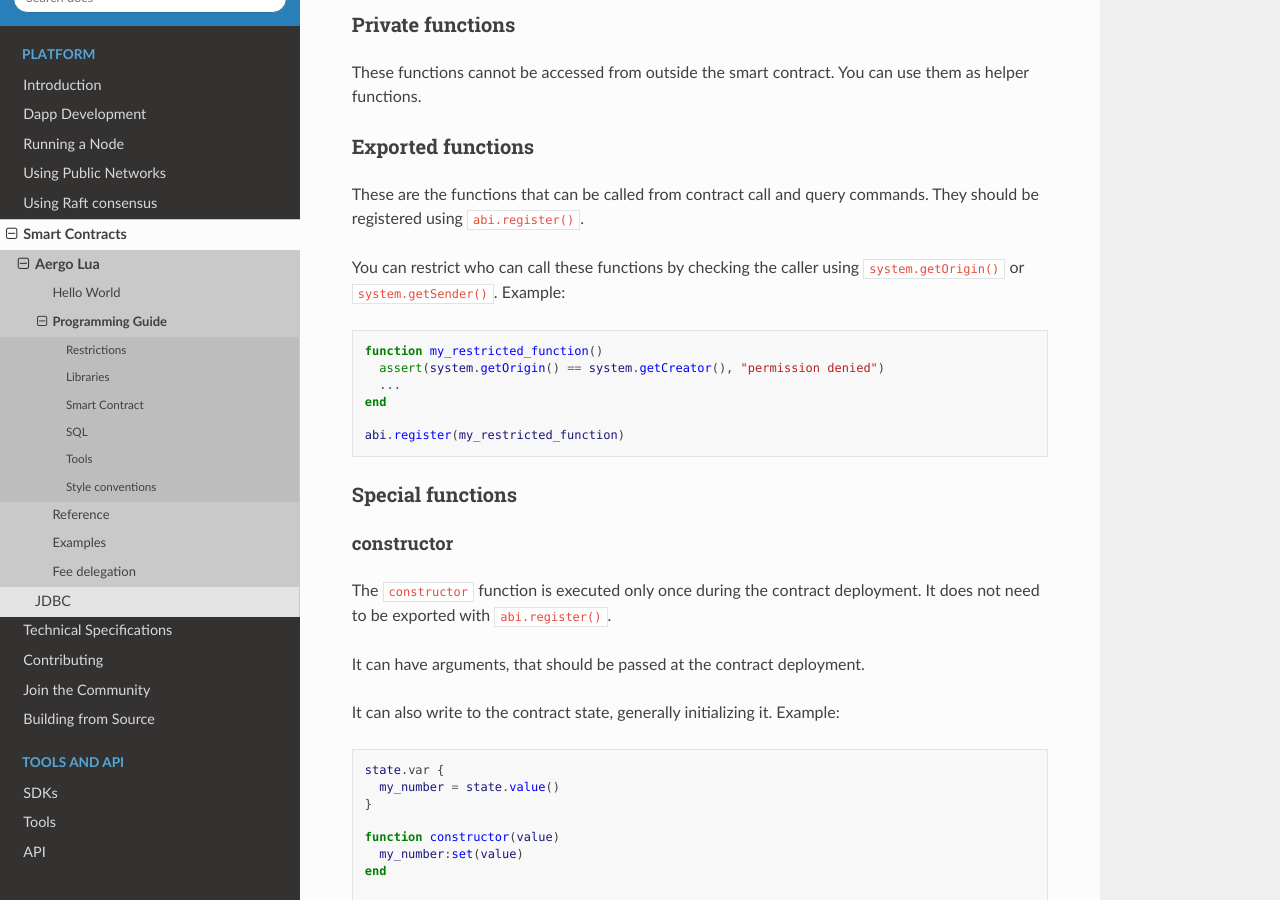
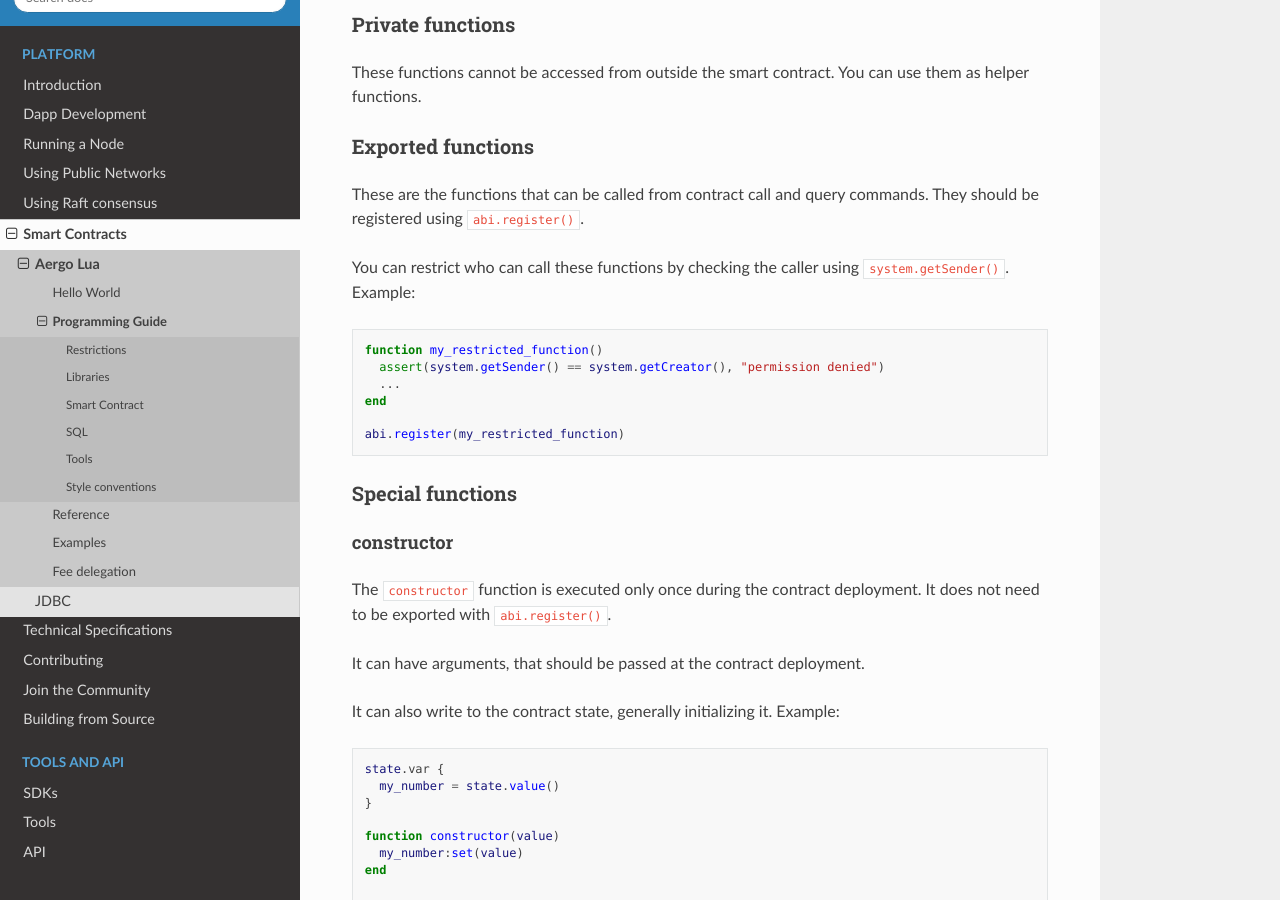
Before and after one commit to aergoio/guide, a Sphinx documentation site: the page built from source/smart-contracts/lua/guide.md, in a window 1280 px wide and 900 px high, scrolled down 8267 px. Built offline with Sphinx 7.4.7 and the Read the Docs theme 3.1.0, drawn with Linux system fonts in a browser that asks for light colours.

Commit message:
fix security problem when using system.getOrigin()

````diff
--- a/source/smart-contracts/lua/guide.md
+++ b/source/smart-contracts/lua/guide.md
@@ -407,12 +407,12 @@ You can use them as helper functions.
 These are the functions that can be called from contract call and query commands.
 They should be registered using `abi.register()`.
 
-You can restrict who can call these functions by checking the caller using `system.getOrigin()` or `system.getSender()`.
+You can restrict who can call these functions by checking the caller using `system.getSender()`.
 Example:
 
 ```lua
 function my_restricted_function()
-  assert(system.getOrigin() == system.getCreator(), "permission denied")
+  assert(system.getSender() == system.getCreator(), "permission denied")
   ...
 end
 
````
